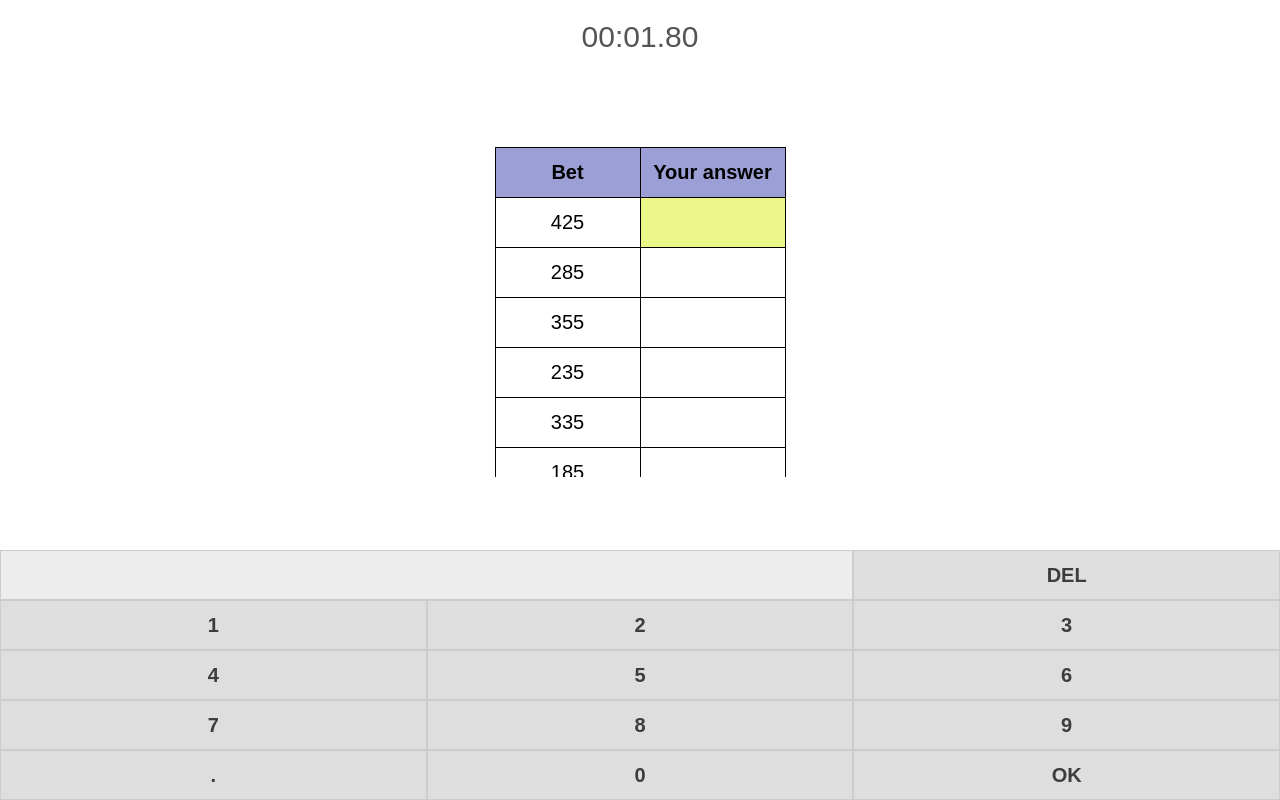
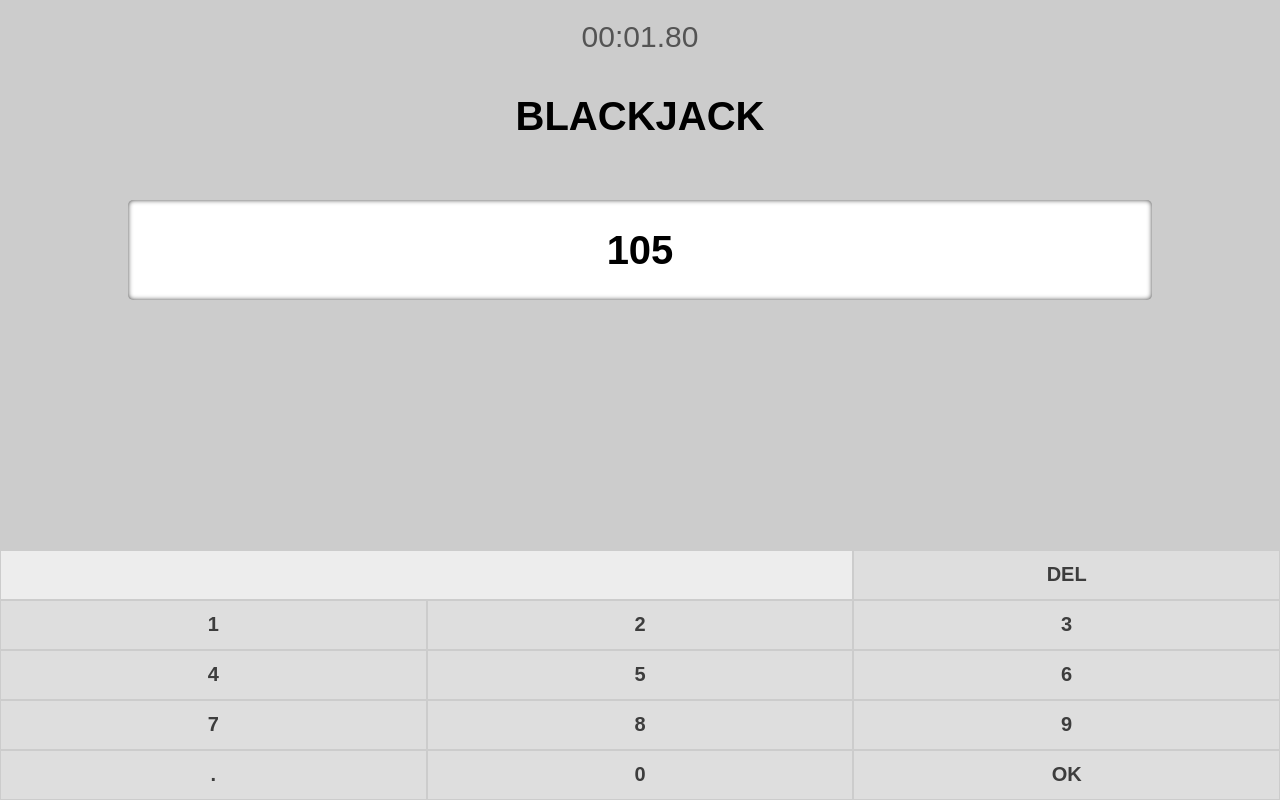
Before and after one commit to G0rdonShumway/g0rdonshumway.github.io, a plain HTML site: page blackjack/index.html in a window 1280 px wide. Both pictures are taken after a click on the button "START". Drawn offline with Linux system fonts and the light colour scheme.

Commit message:
bj fixes

```diff
--- a/blackjack/css/main.css
+++ b/blackjack/css/main.css
@@ -23,15 +23,16 @@
   position: fixed;
   top: 0;
   bottom: 0;
+  background-color: #ccc;
 }
 
 
 
 h1 {
-  font-size: 70px;
+  font-size: 40px;
   text-transform: uppercase;
   text-align: center;
-  margin: 20px auto 50px;
+  margin: 20px auto 20px;
 }
 
 #rouletteStart {
@@ -100,7 +101,7 @@
 }
 
 #layout {
-  background: #fff;
+  background: #ccc;
   padding: 20px 0px 0px 0px;
   width: 80%;
   margin: 0 auto;
@@ -576,3 +577,29 @@
 td.bjUserInput.activeInputCell {
   background: #ebf788;
 }
+
+.bjNewBet {
+  width: 100%;
+  height: 100px;
+  margin-bottom: 10px;
+  background-color: #fff;
+  border-radius: 5px;
+  position: relative;
+  box-shadow: inset 0 0 5px  #444;
+  display: none;
+}
+
+.bjNewBet.newBetActive {
+  display: block;
+}
+
+#layout .bjNewBet p {
+  margin: 0;
+  font-size: 40px;
+  font-weight: bold;
+  line-height: 1;
+  position: absolute;
+  top: 50%;
+  left: 50%;
+  transform: translate(-50%,-50%);
+}
--- a/blackjack/index.html
+++ b/blackjack/index.html
@@ -23,58 +23,9 @@
         />
       </form>
     </header>
+    <h1>Blackjack</h1>
+    <div id="layout">
 
-    <div id="layout">
-      <table>
-        <thead>
-          <tr>
-            <td>Bet</td>
-            <td>Your answer</td>
-          </tr>
-        </thead>
-        <tbody>
-          <tr>
-            <td class="bjBet"></td>
-            <td class="bjUserInput activeInputCell"></td>
-          </tr>
-          <tr>
-            <td class="bjBet"></td>
-            <td class="bjUserInput"></td>
-          </tr>
-          <tr>
-            <td class="bjBet"></td>
-            <td class="bjUserInput"></td>
-          </tr>
-          <tr>
-            <td class="bjBet"></td>
-            <td class="bjUserInput"></td>
-          </tr>
-          <tr>
-            <td class="bjBet"></td>
-            <td class="bjUserInput"></td>
-          </tr>
-          <tr>
-            <td class="bjBet"></td>
-            <td class="bjUserInput"></td>
-          </tr>
-          <tr>
-            <td class="bjBet"></td>
-            <td class="bjUserInput"></td>
-          </tr>
-          <tr>
-            <td class="bjBet"></td>
-            <td class="bjUserInput"></td>
-          </tr>
-          <tr>
-            <td class="bjBet"></td>
-            <td class="bjUserInput"></td>
-          </tr>
-          <tr>
-            <td class="bjBet"></td>
-            <td class="bjUserInput"></td>
-          </tr>
-        </tbody>
-      </table>
     </div>
 
     <div id="keyboard">
--- a/blackjack/js/main.js
+++ b/blackjack/js/main.js
@@ -7,58 +7,50 @@ function getRandomIntInclusive(min, max) {
   var input = document.querySelector('#answer-input');
   var correctAnswers = 0;
 
-let answerCells = Array.from(document.querySelectorAll('.bjUserInput'));
-let betCells = Array.from(document.querySelectorAll('.bjBet'));
-
-answerCells.forEach(cell => {
-    cell.addEventListener('click', function(){
-        answerCells.forEach(item => {
-            item.classList.remove('activeInputCell');
-        })
-        cell.classList.add('activeInputCell');
-    })
-})
+  let betCells = Array.from(document.querySelectorAll('.bjNewBet'));
 
   function typeDigit(n) {
     if (n.classList.contains('backspace')) {
       input.value = input.value.substring(0, input.value.length - 1);
-    } else if(n.classList.contains('submit')) {
+    } else if (n.classList.contains('submit')) {
       saveResult();
     } else {
       input.value += n.textContent;
     }
   }
 
-function saveResult(){
+  function saveResult() {
 
-    for(let i = 0; i < 10; i++){
-        if(answerCells[i].classList.contains('activeInputCell') && answerCells.some(cell => cell.textContent == '')){
-            answerCells[i].textContent = input.value;
-            answerCells[i].classList.remove('activeInputCell');
-            answerCells[++i].classList.add('activeInputCell')
-        } else if(answerCells.every(cell => cell.textContent != '')){
+    var activeBet = document.querySelector('.newBetActive');
+
+    activeBet.setAttribute('data-uanswer', input.value);
+
+    activeBet.classList.remove('newBetActive');
+    if (activeBet.nextElementSibling) {
+      activeBet.nextElementSibling.classList.add('newBetActive');
+    } else {
       bjTotal();
     }
-    }
-
-
     input.value = '';
 
   }
 
   let bjResultTable = document.querySelector('#bjResult table tbody');
 
-function bjTotal(){
+  function bjTotal() {
     layout.classList.add('stopTimer');
 
-    for(let i = 0; i < 10; i++){
+    for (let i = 0; i < 10; i++) {
 
       var newResultRow = document.createElement('tr');
-        newResultRow.innerHTML = `<td>${betCells[i].textContent}</td><td>${betCells[i].dataset.result}</td><td>${answerCells[i].textContent}</td>`;
+
+
+
+      newResultRow.innerHTML = `<td></td><td></td><td></td>`;
 
       bjResultTable.appendChild(newResultRow);
 
-        if(newResultRow.children[1].textContent === newResultRow.children[2].textContent){
+      if (newResultRow.children[1].textContent === newResultRow.children[2].textContent) {
         newResultRow.style.backgroundColor = '#3aee3a';
         correctAnswers++;
       } else {
@@ -77,13 +69,18 @@ let layout = document.querySelector('#layout');
   function fetchBlackjackData() {
     document.querySelector("#rouletteStart").style.display = "none";
 
-    betCells.forEach(bet => {
-        var bjBet = getRandomIntInclusive(5, 49) * 10 + 5;
-        bet.textContent = bjBet;
-        bet.setAttribute('data-result', bjBet * 1.5);
-    });
+    for (let i = 0; i < 10; i++) {
+      var newBet = document.createElement("div");
+      var bet = getRandomIntInclusive(1, 49) * 10 + 5;
+      newBet.classList.add('bjNewBet');
+      newBet.setAttribute('data-ranswer', bet * 1.5);
+      newBet.innerHTML = `<p>${bet}</p>`
+      layout.appendChild(newBet);
+    }
 
+    var newBets = Array.from(document.querySelectorAll('.bjNewBet'));
 
+    newBets[0].classList.add('newBetActive');
 
     setTimeout(timerInput, 1000);
   }
@@ -106,7 +103,7 @@ function tick() {
         minute++;
         second = 0;
       }
-        if(minute === 2){
+      if (minute === 2) {
         bjTotal();
       }
 
@@ -114,6 +111,7 @@ function tick() {
 
     }
   }
+
   function timerInput() {
     setInterval(tick, 10);
   }
```
Lines whose indentation alone changed are shown as unchanged.
